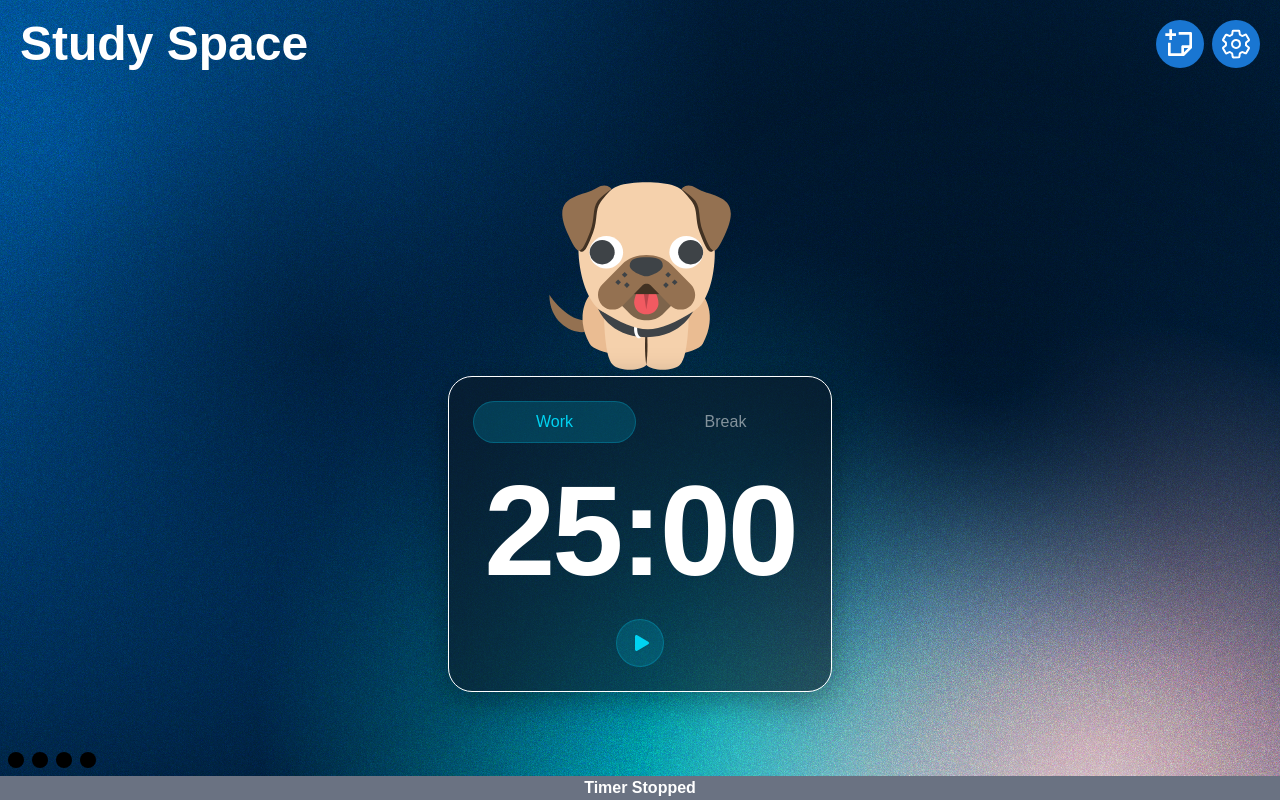
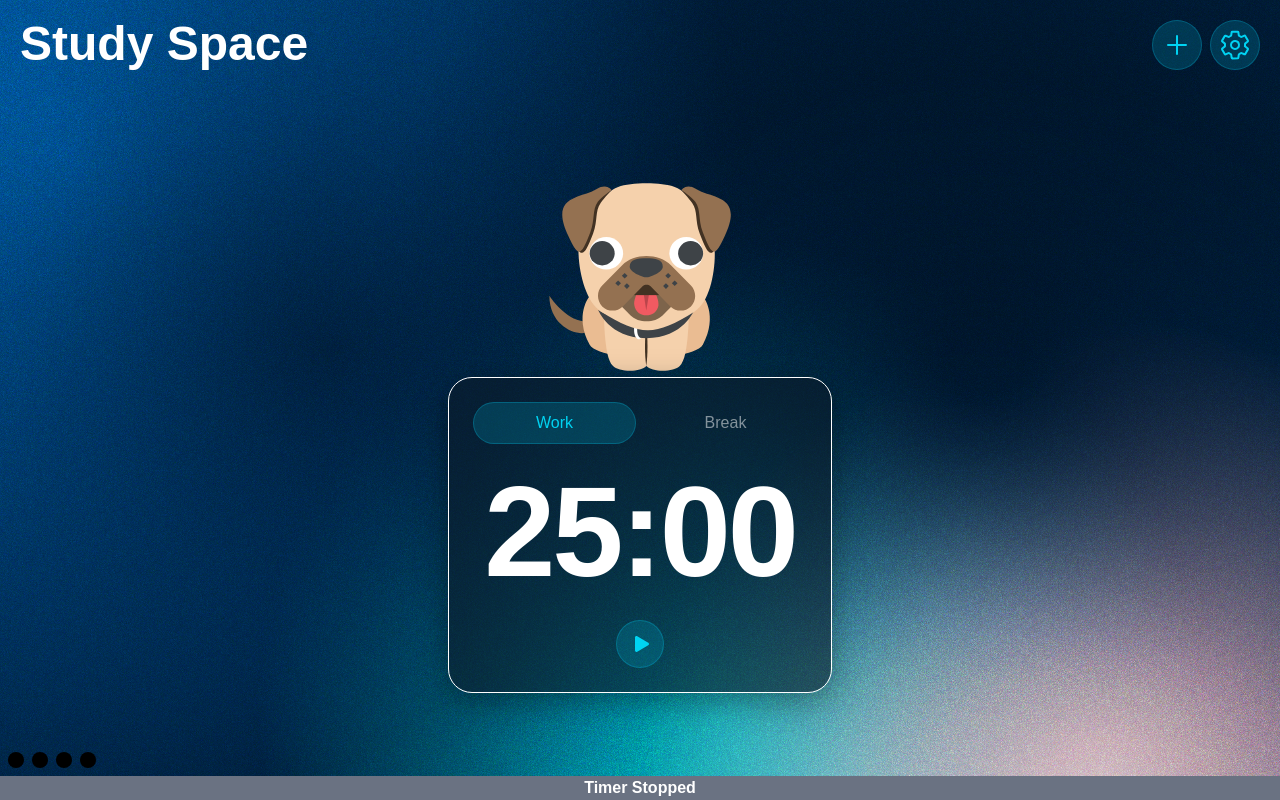
Before and after one commit to matthew-beep/timer, a Next.js app in the folder pomodoro/: page / in a window 1280 px wide. Built offline with nearby package versions, Linux system fonts and the light colour scheme.

Commit message:
working on eraser bug

```diff
--- a/pomodoro/components/Header.tsx
+++ b/pomodoro/components/Header.tsx
@@ -2,7 +2,7 @@ import { useState, useEffect } from 'react';
 import { useNotesStore } from '@/store/useNotes';
 import { Button } from './Button';
 import { v4 as uuidv4 } from 'uuid';
-import { IoSettingsOutline } from 'react-icons/io5';
+import { IoSettingsOutline, IoAddOutline } from 'react-icons/io5';
 import { RiStickyNoteAddLine } from "react-icons/ri";
 
 
@@ -38,12 +38,19 @@ export default function Header({showSettings, setShowSettings}: {showSettings: b
 
             <h1 className="text-5xl font-bold">Study Space</h1>
             <div className='flex relative gap-2'>
-                <Button className="flex items-center justify-center p-2 rounded-full" onClick={addSticky}>
-                    <RiStickyNoteAddLine size={32}/>
+                <Button
+                    className="flex items-center justify-center p-2 rounded-full"
+                    onClick={addSticky}
+                    variant='glass'
+                >
+                    <IoAddOutline size={32} strokeWidth={0.5}/>
                 </Button>
                 <Button
-                className="flex items-center justify-center p-2 rounded-full" onClick={() => setShowSettings(!settingsOpen)}>
-                    <IoSettingsOutline size={32}/>
+                    className="flex items-center justify-center p-2 rounded-full"
+                    onClick={() => setShowSettings(!settingsOpen)}
+                    variant='glass'
+                >
+                    <IoSettingsOutline size={32} strokeWidth={0.5}/>
                 </Button>
             </div>
 
--- a/pomodoro/components/Sticky.tsx
+++ b/pomodoro/components/Sticky.tsx
@@ -49,7 +49,7 @@ export default function StickyNote({
   const updateNote = useNotesStore((s) => s.updateNote);
   const bringNoteToFront = useNotesStore((s) => s.bringNoteToFront);
   const [cursor, setCursor] = useState<string>("grab");
-
+  const [scale, setScale] = useState<number>(1);
   return (
   <Rnd
     position={{ x, y }}
@@ -72,19 +72,20 @@ export default function StickyNote({
     className="pointer-events-auto"
     style={{
       display: "flex",
-      zIndex: zIndex
+      zIndex: zIndex,
     }}   // important for stretch
     onMouseDown={() => bringNoteToFront(id)}
   >
     <AnimatePresence>
       <motion.div
-        className="w-full h-full flex flex-col rounded-sm hover:scale-105 shadow-md hover:shadow-2xl transition-all duration-150 relative backdrop-blur-xl"
+        className="w-full h-full flex flex-col rounded-sm shadow-md hover:shadow-2xl transition-all duration-150 relative backdrop-blur-xl"
         initial={{ scale: 0.95, opacity: 0 }}
         animate={{ scale: 1, opacity: 1 }}
         transition={{ type: 'spring', damping: 25, stiffness: 300 }}
         style={{
           backgroundColor: 'rgba(10, 25, 41, 0.5)',
           border: `1px solid ${color}`,
+          scale: scale
         }}
       >
         <div
@@ -100,7 +101,11 @@ export default function StickyNote({
             font-semibold border-b border-white/5 bg-white/5 h-12 p-2
           "
           style={{ cursor: cursor }}
-          onMouseDown={() => setCursor("grabbing")}
+          onMouseEnter={() => setScale(1.05)}
+          onMouseLeave={() => setScale(1)}
+          onMouseDown={() => {
+            setCursor("grabbing");
+          }}
           onMouseUp={() => setCursor("grab")}
         >
           <div className="flex items-center gap-1 bg-black/20 rounded-lg p-1">
--- a/pomodoro/components/StickyCanvas.tsx
+++ b/pomodoro/components/StickyCanvas.tsx
@@ -78,6 +78,11 @@ export default function StickyCanvas({
     canvasRef.current.eraseMode(true);
   }
 
+    const eraserModeOff = () => {
+    if (!canvasRef.current) return;
+    canvasRef.current.eraseMode(false);
+  }
+
 
 
 
@@ -92,7 +97,10 @@ export default function StickyCanvas({
       >
         <Button
           className="pointer-events-auto rounded-full h-10 w-10 flex items-center justify-center"
-          onClick={() => saveEditCanvas(editCanvas)}
+          onClick={() => {
+            saveEditCanvas(editCanvas);
+            eraserModeOff();
+          }}
           variant="plain"
           >{editCanvas ? <IoCheckmarkOutline size={24} /> : <CiEdit size={24} />}
         </Button>
```
